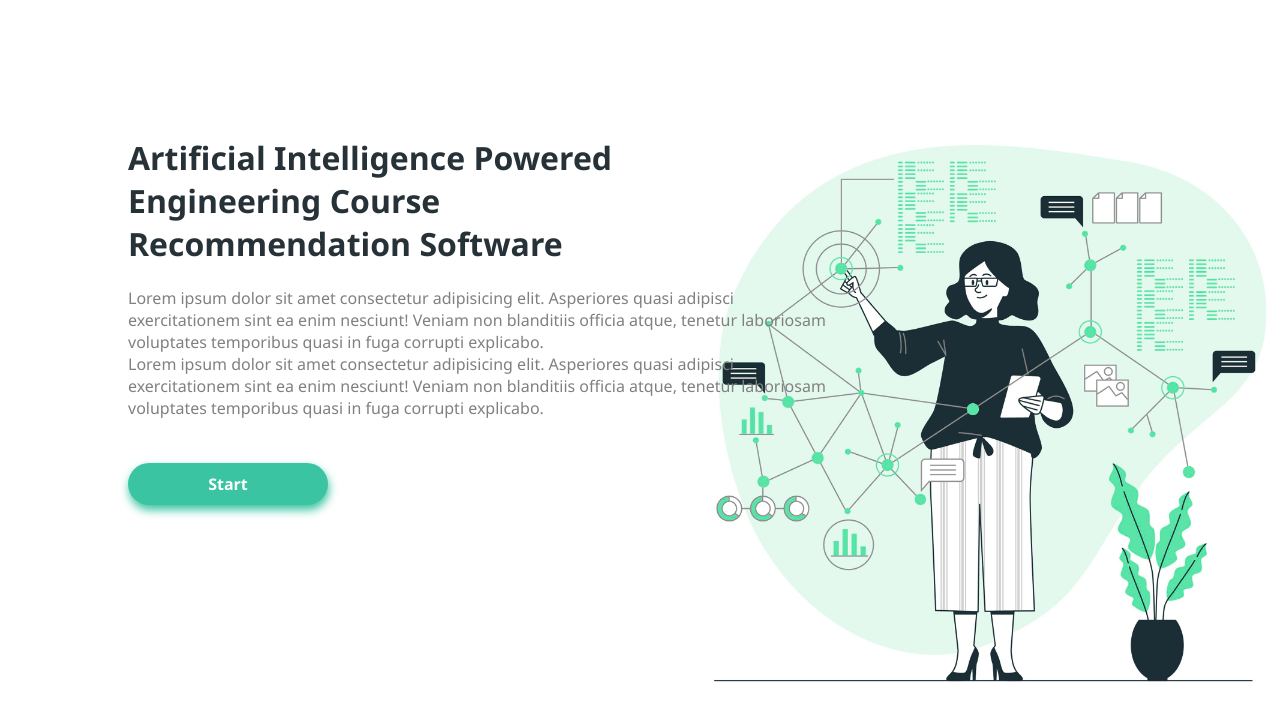
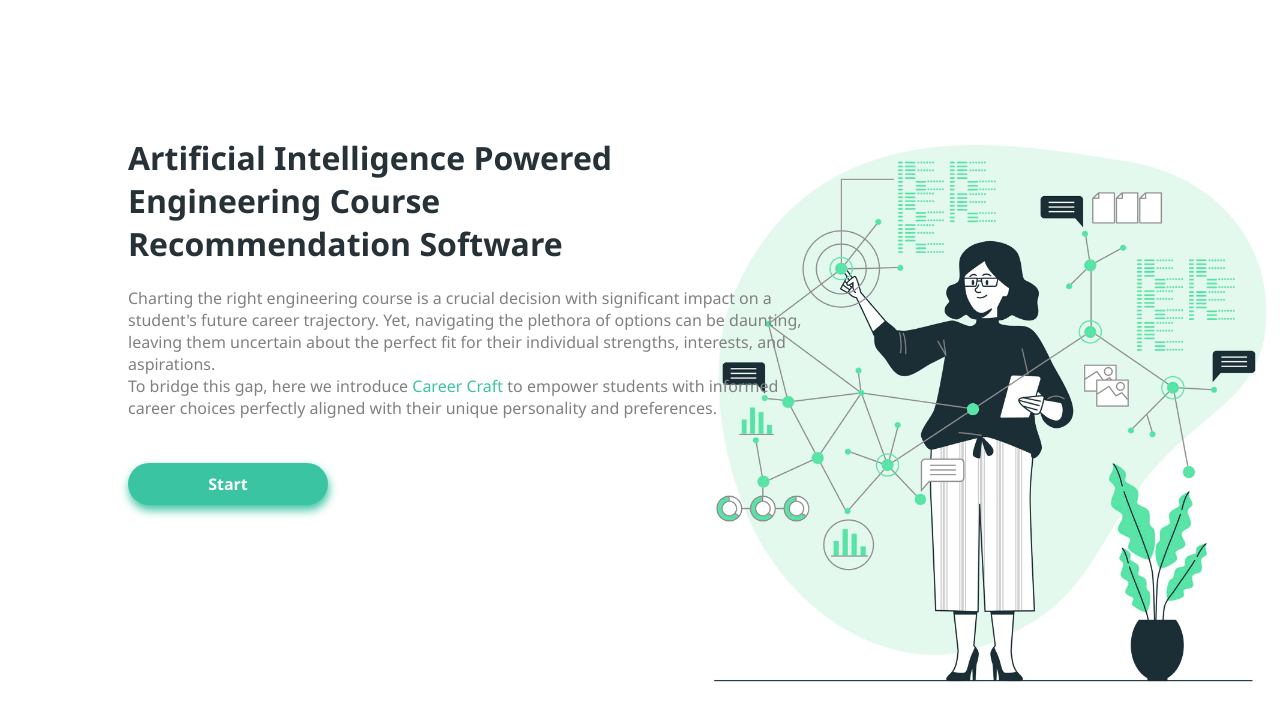
Before and after one commit to AadiDreams/course-recommendation-software, a plain HTML site: page index.html in a window 1280 px wide. Shown: the part 85-806 px from the top of the page. Drawn offline with Linux system fonts and the light colour scheme.

Commit message:
content updated

```diff
--- a/index.html
+++ b/index.html
@@ -23,8 +23,8 @@
     <div class="main">
         <h1 class="left">Artificial Intelligence Powered Engineering Course Recommendation Software</h1>
         <br>
-        <p class="left-para">Lorem ipsum dolor sit amet consectetur adipisicing elit. Asperiores quasi adipisci exercitationem sint ea enim nesciunt! Veniam non blanditiis officia atque, tenetur laboriosam voluptates temporibus quasi in fuga corrupti explicabo.</p>
-        <p class="left-para">Lorem ipsum dolor sit amet consectetur adipisicing elit. Asperiores quasi adipisci exercitationem sint ea enim nesciunt! Veniam non blanditiis officia atque, tenetur laboriosam voluptates temporibus quasi in fuga corrupti explicabo.</p>
+        <p class="left-para">Charting the right engineering course is a crucial decision with significant impact on a student's future career trajectory. Yet, navigating the plethora of options can be daunting, leaving them uncertain about the perfect fit for their individual strengths, interests, and aspirations.</p>
+        <p class="left-para">To bridge this gap, here we introduce <span>Career Craft</span> to empower students with informed career choices perfectly aligned with their unique personality and preferences.</p>
         <br><br>
         <div class="btn"><a href="#">Start</a></div>
     </div>
--- a/style.css
+++ b/style.css
@@ -72,6 +72,10 @@ button:hover {
   color: #808080;
   font-size: 12pt;
 }
+.left-para span {
+  color:#3bc4a1;
+  font-weight: 500;
+}
 .btn{
   display: flex;
   justify-content: center;
@@ -83,12 +87,12 @@ button:hover {
   font-weight: 700;
   border-radius: 50px;
   cursor: pointer;
-  transition: all 0.2s ease 0s;
+  transition: all 0.5s ease 0s;
   box-shadow: 1px 5px 10px #3bc4a1;
 }
 .btn:hover {
   letter-spacing: 5px;
-  transition: all .2s ease-in-out;
+  transition: all .5s ease-in-out;
   box-shadow: 5px 5px 20px #3bc4a1;
   width:250px;
 }
```
